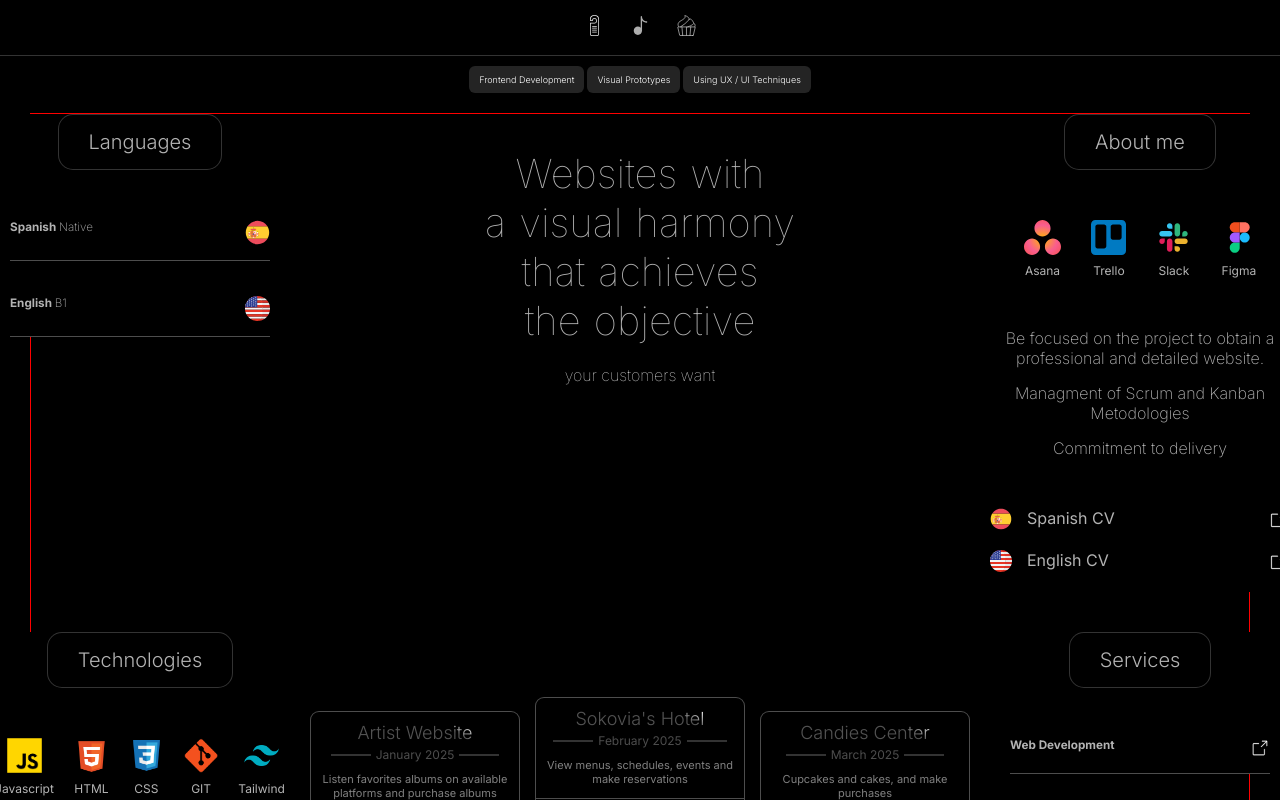
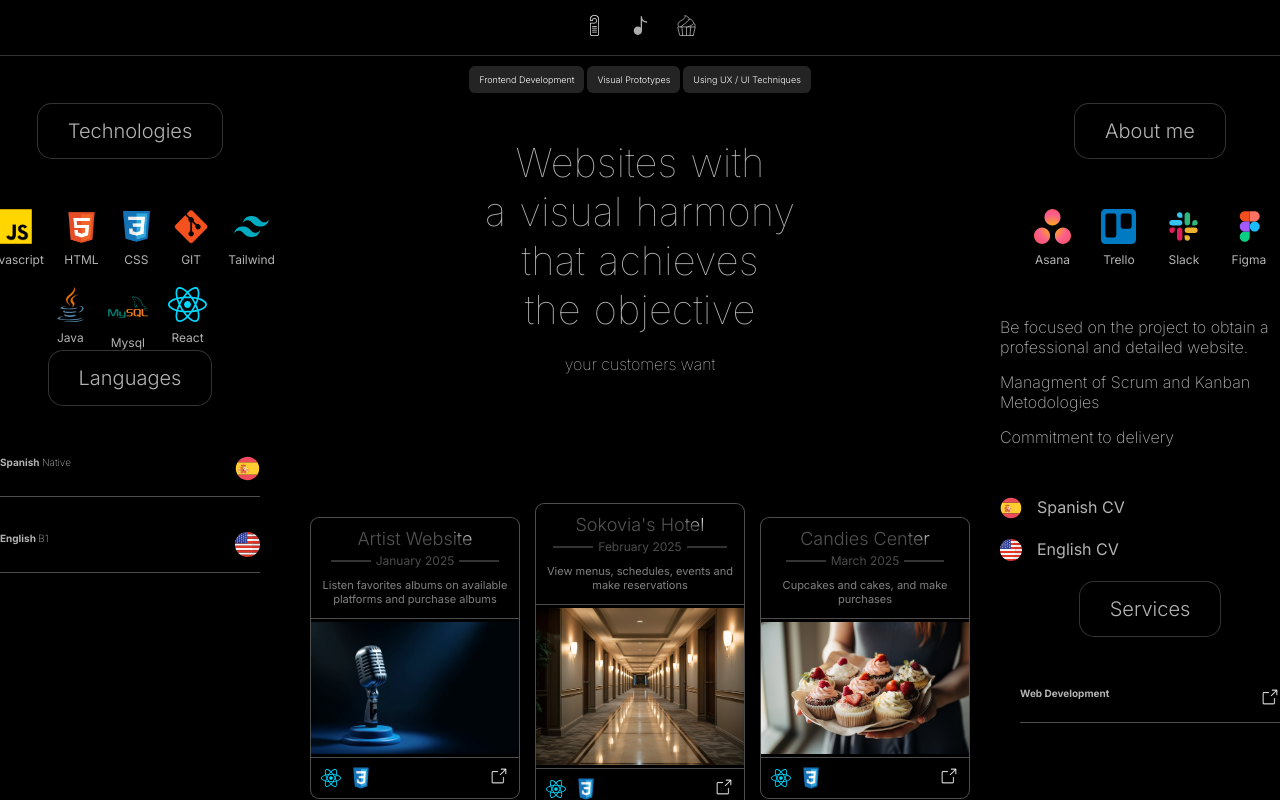
Before and after one commit to nvrscontact/Portfoliux, a React (Vite) app: page / in a window 1280 px wide. Shown: the top 800 px of the page. Built offline with nearby package versions, Linux system fonts and the light colour scheme.

Commit message:
Responsive v2

```diff
--- a/src/App.jsx
+++ b/src/App.jsx
@@ -12,20 +12,46 @@ import Text from './components/Text'
 
 function App() {
 
+  /*
+    technologies - parrafo - about
+    languages - projectos - services
+
+
+    orden normal:
+    parrafo
+    projectscards
+    commintment
+    languages
+    technologies
+    focus
+    about
+    services
+    */
+
+
   return (
     <>
       <Navbar />
       <ButtonsTop title1={"Frontend Development"} title2={"Visual Prototypes"} title3={"Using UX / UI Techniques"} />
-      <section id="grid">
+      <section id="grid" className='contenedor'>
 
-        <HeroParagraph />
-        <ProjectsCards />
-        <section className='special_phrases'><Text title={"Commitment"} /></section>
-        <Languages />
-        <Technologies />
-        <section className='special_phrases'><Text title={"Focus"} /></section>
-        <About />
-        <Services />
+        <section className='one_sec'>
+          <Technologies />
+          <Languages />
+        </section>
+
+        <section className='two_sec'>
+          <HeroParagraph />
+          <ProjectsCards />
+        </section>
+
+        <section className='three_sec'>
+          <About />
+          <Services />
+        </section>
+
+        <section className='special_phrases commitment_order'><Text title={"Commitment"} /></section>
+        <section className='special_phrases focus_order'><Text title={"Focus"} /></section>
 
       </section>
       <Footer />
--- a/src/index.css
+++ b/src/index.css
@@ -391,22 +391,43 @@ footer {
     }
 }
 
+/* Normal order Mobile First */
+.contenedor {
+    display: flex;
+    flex-direction: column;
+}
+
+/** even inside of each sec we can order each elements of those **/
+.two_sec {
+    order: 0;
+}
+
+.one_sec {
+    order: 1;
+}
+
+.three_sec {
+    order: 2;
+}
+
+.focus_order {
+    order: 3;
+}
+
 /** ----- RESPONSIVE ----- **/
 
-@media(min-width:1200px) { /** ----- Laptop ----- **/
+@media(min-width:1200px) {
 
     #grid {
         display: grid;
-        margin: 20px 30px;
+        margin: 10px 30px;
         grid-template-columns: repeat(3);
-        gap:40px 0;
         justify-content: center;
         align-items: start;
         grid-template-areas:
-            "Languages Paragraph About"
-            "Technologies Projects Services";
-        border:1px solid red;
-
+            "one_sec two_sec three_sec"
+            "one_sec two_sec three_sec";
+        gap:20px;
     }
 
     .special_phrases {
@@ -414,33 +435,18 @@ footer {
     }
 
     .heroParagraph {
-        grid-area: Paragraph;
-        width:100%;
+        width: 100%;
     }
 
-    .projectsCard {
-        display: flex;
-        justify-content: center;
-        grid-area: Projects;
-        width: 700px;
+    .one_sec {
+        grid-area: one_sec;
     }
 
-    .aboutGrid {
-        grid-area: About;
-        text-align: center;
+    .two_sec {
+        grid-area: two_sec;
     }
 
-    .languages {
-        grid-area: Languages;
+    .three_sec {
+        grid-area: three_sec;
     }
-
-
-    .technologies {
-        grid-area: Technologies;
-    }
-
-    .services {
-        grid-area: Services;
-    }
-
 }
```
